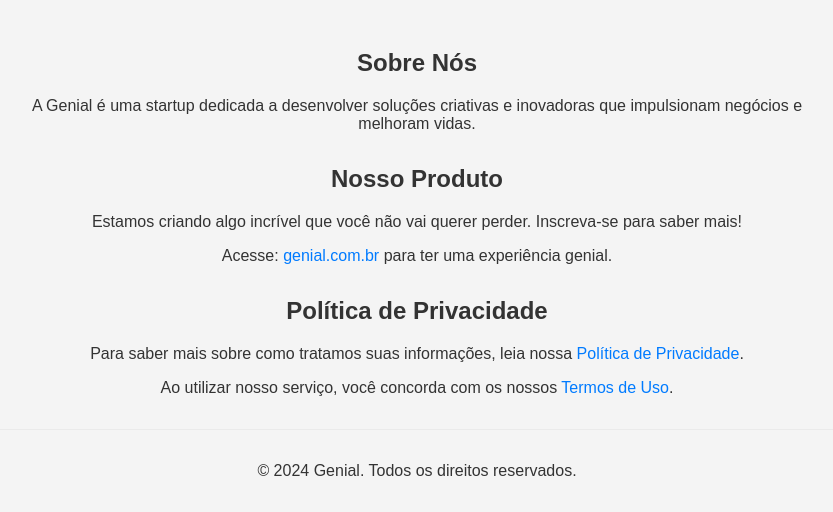
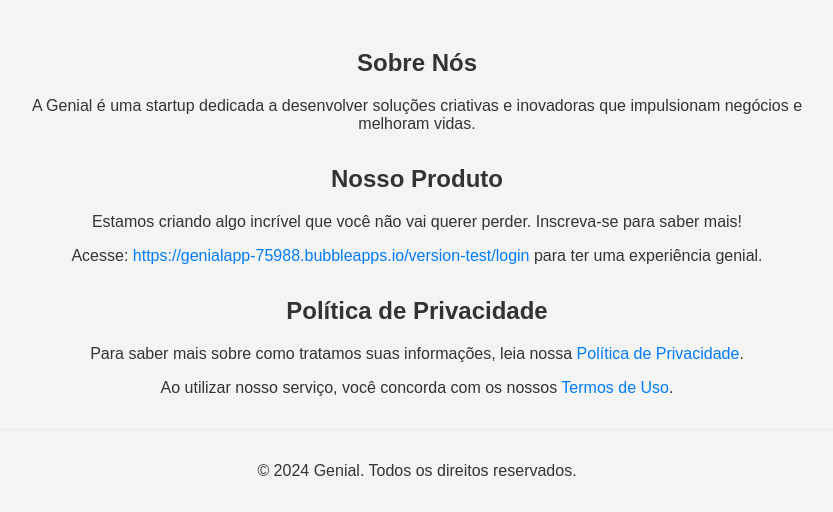
Before and after one commit to italoengdev/Genial, a plain HTML site: page index.html in a window 1280 px wide. Shown: the part 315-827 px from the top of the page, without its empty margins (223-1056 px from the left). Drawn offline with Linux system fonts and the light colour scheme.

Commit message:
fix link

```diff
--- a/index.html
+++ b/index.html
@@ -71,7 +71,7 @@
             <p>
                 Estamos criando algo incrível que você não vai querer perder. Inscreva-se para saber mais!
                 </p>
-                Acesse: <a href="https://genialapp-75988.bubbleapps.io/version-test/login">genial.com.br</a> para ter uma experiência genial.
+                Acesse: <a href="https://genialapp-75988.bubbleapps.io/version-test/login">https://genialapp-75988.bubbleapps.io/version-test/login</a> para ter uma experiência genial.
             </p>
         </section>
         <section>
```
